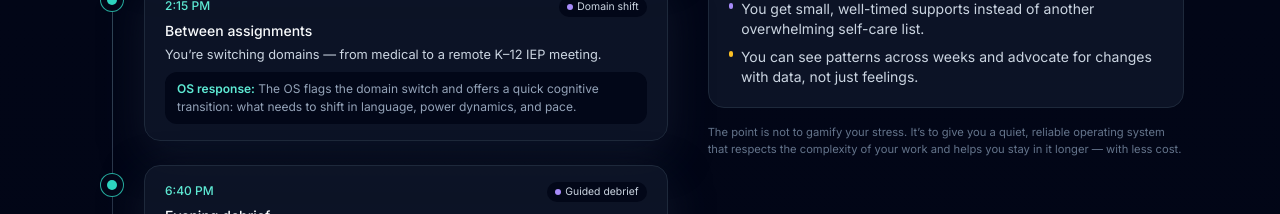
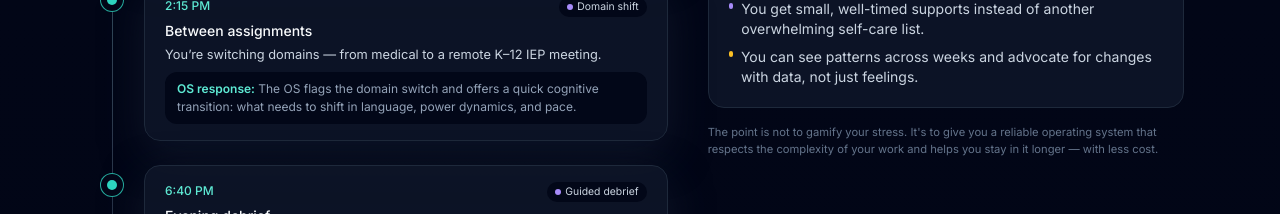
Before and after one commit to BuildingBridgesGlobal/interpretreflect-os, a Next.js app: page / in a window 1280 px wide. Shown: the part 2960-3174 px from the top of the page. Built offline with nearby package versions, Linux system fonts and the light colour scheme; no server answers.

Commit message:
fix: remove "quiet" from OS description
Simplify messaging to focus on reliability

```diff
--- a/components/DayInLife.tsx
+++ b/components/DayInLife.tsx
@@ -127,7 +127,7 @@ export const DayInLife: React.FC<DayInLifeProps> = ({
                 <li className="flex gap-2"><span className="mt-1 h-1.5 w-1.5 rounded-full bg-amber-400" /><span>You can see patterns across weeks and advocate for changes with data, not just feelings.</span></li>
               </ul>
             </div>
-            <p className="text-[0.7rem] text-slate-500">The point is not to gamify your stress. It’s to give you a quiet, reliable operating system that respects the complexity of your work and helps you stay in it longer — with less cost.</p>
+            <p className="text-[0.7rem] text-slate-500">The point is not to gamify your stress. It's to give you a reliable operating system that respects the complexity of your work and helps you stay in it longer — with less cost.</p>
           </div>
         </div>
       </div>
```
